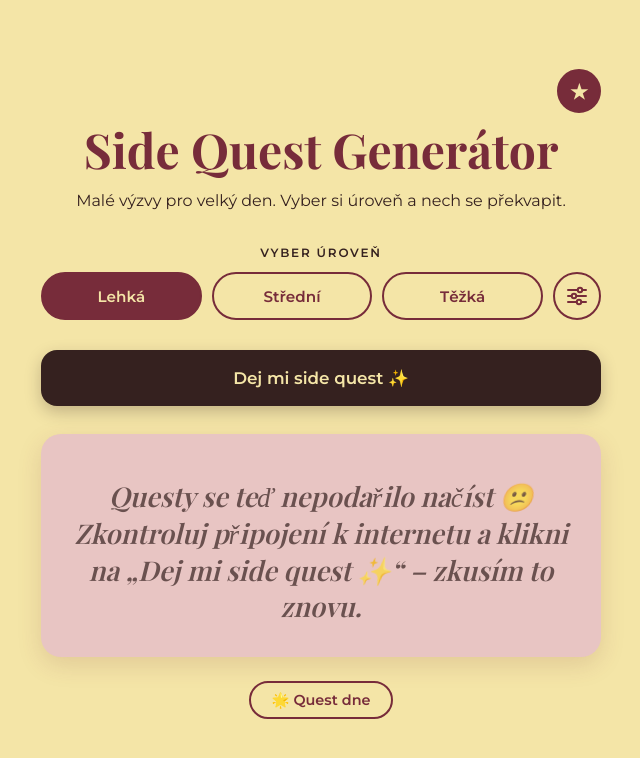
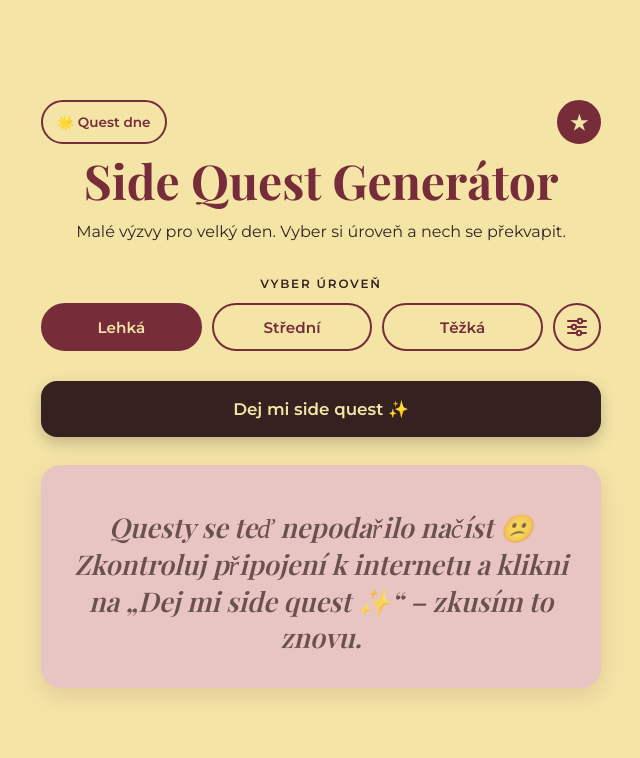
Before and after one commit to katerina-g59/side-quest-app, a plain HTML site: page index.html in a window 1280 px wide. Shown: the whole page, without its empty margins (319-959 px from the left). Drawn offline with nearby package versions, Linux system fonts and the light colour scheme; no server answers; a web font is replaced by a local one.

Commit message:
Move Quest dne pill to the top left next to the profile row
The Quest dne pill now sits on the left of the top row, with the streak badge and avatar on the right; nothing remains under the card.

Co-Authored-By: Claude Opus 5.5 <noreply@anthropic.com>

```diff
--- a/index.html
+++ b/index.html
@@ -792,6 +792,29 @@
       margin: -12px 0 4px;
     }
 
+    .topbar-spacer { flex: 1; }
+
+    /* "🌟 Quest dne" vlevo nahoře: malá obrysová "pilulka", stejně vysoká jako kolečko */
+    .daily-open {
+      flex-shrink: 0;
+      min-height: 44px;
+      padding: 0 14px;
+      border: 2px solid var(--wine);
+      border-radius: 999px;
+      background: transparent;
+      color: var(--wine);
+      font-family: inherit;
+      font-size: 0.85rem;
+      font-weight: 600;
+      white-space: nowrap;
+      cursor: pointer;
+      transition: background 0.2s, color 0.2s;
+    }
+
+    @media (hover: hover) {
+      .daily-open:hover { background: var(--wine); color: var(--cream); }
+    }
+
     .avatar-open {
       width: 44px;
       height: 44px;
@@ -1220,8 +1243,10 @@
 </head>
 <body>
   <main class="app">
-    <!-- Horní řádek vpravo: streak ("🔥 3" / "⚠ 3") a profilové kolečko -->
+    <!-- Horní řádek: vlevo Quest dne (otevře okno), vpravo streak ("🔥 3" / "⚠ 3") a profilové kolečko -->
     <div class="topbar">
+      <button class="daily-open" id="daily-open">🌟 Quest dne</button>
+      <span class="topbar-spacer"></span>
       <button class="streak-badge" id="streak-badge" hidden></button>
       <button class="avatar-open" id="profile-open" aria-label="Můj profil" title="Můj profil">
         <img class="avatar-photo" id="avatar-photo" alt="" hidden>
@@ -1283,10 +1308,6 @@
       </div>
     </div>
 
-    <!-- Pod kartou: Quest dne (otevře okno). Deník, Napiš mi a Začít znovu jsou v profilu. -->
-    <div class="extras">
-      <button class="journal-open" id="daily-open">🌟 Quest dne</button>
-    </div>
   </main>
 
   <!-- Okno "Můj profil": jméno, streak, statistiky, deník, Napiš mi, Začít znovu.
```
Also changed, not shown: 1 other file.
